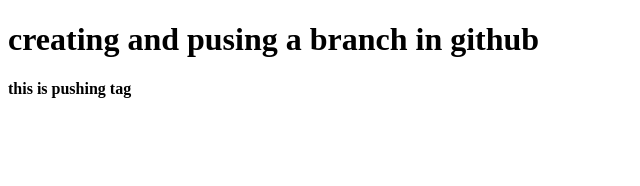
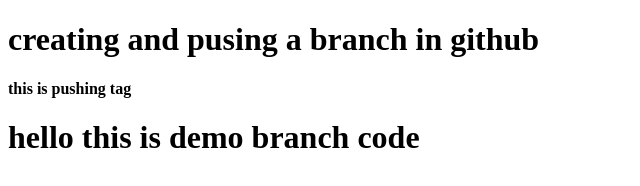
Before and after one commit to Sivakumar-Github1/04-10-24-task-2, a plain HTML site: page index.html in a window 1280 px wide. Shown: the whole page, without its empty margins (0-640 px from the left). Drawn offline with Linux system fonts and the light colour scheme.

Commit message:
mergeing

```diff
--- a/index.html
+++ b/index.html
@@ -9,5 +9,6 @@
     <!--main-->
     <h1>creating and pusing a branch in github</h1>
     <h4>this is pushing tag</h4>
+    <h1>hello this is demo branch code</h1>
 </body>
 </html>
```
